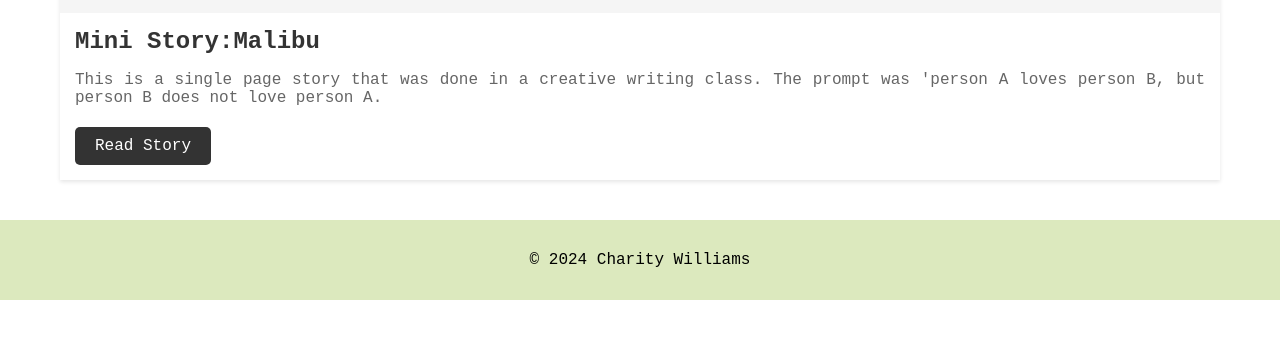
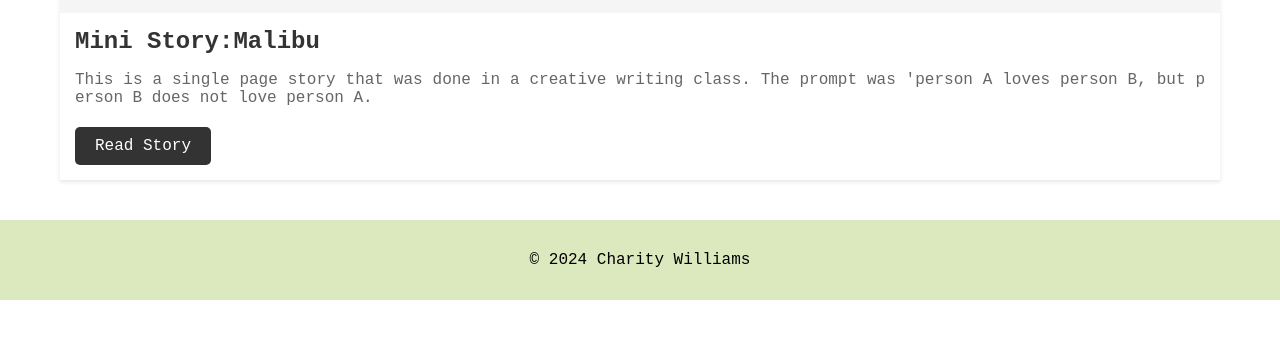
Before and after one commit to writingsbycharity/writingsbycharity.github.io, a plain HTML site: page mini_stories_creative_fiction.html in a window 1280 px wide. Shown: the part 443-782 px from the top of the page. Drawn offline with Linux system fonts and the light colour scheme.

Commit message:
Update mini_stories_creative_fiction.html

```diff
--- a/mini_stories_creative_fiction.html
+++ b/mini_stories_creative_fiction.html
@@ -69,10 +69,11 @@
         font-size: 1.5rem;
         color: #333;
     }
-    .card-text {
+     .card-text {
         margin-bottom: 20px;
         color: #666;
-	text-align: justify; /* Justify the text */
+        text-align: justify; /* Justify the text */
+        word-break: break-all; /* Break long words */
     }
     .btn {
         background-color: #333;
```
